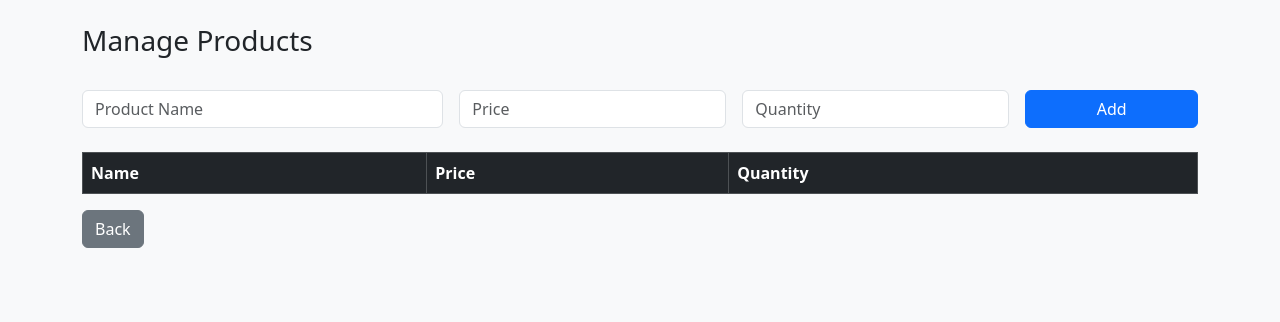
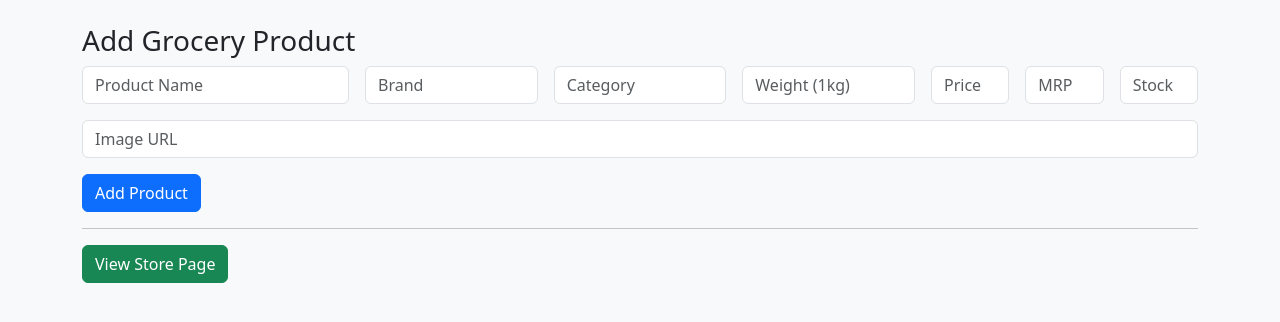
Before and after one commit to Mukesh2731/smart-grocery-system, a Flask app: page /products in a window 1280 px wide. Shown: the top 322 px of the page. Run offline with Flask 3, Linux system fonts and the light colour scheme; data comes from the database, SQL or seed files in the repository; data that the repository does not hold is empty.

Commit message:
Update products.html

```diff
--- a/templates/products.html
+++ b/templates/products.html
@@ -7,43 +7,42 @@
 <body class="bg-light">
 
 <div class="container mt-4">
-    <h3>Manage Products</h3>
+    <h3>Add Grocery Product</h3>
 
-    <form method="post" class="row g-3 mt-3">
-        <div class="col-md-4">
+    <form method="post" class="row g-3">
+        <div class="col-md-3">
             <input class="form-control" name="name" placeholder="Product Name" required>
         </div>
-        <div class="col-md-3">
-            <input class="form-control" name="price" placeholder="Price" required>
-        </div>
-        <div class="col-md-3">
-            <input class="form-control" name="qty" placeholder="Quantity" required>
+        <div class="col-md-2">
+            <input class="form-control" name="brand" placeholder="Brand">
         </div>
         <div class="col-md-2">
-            <button class="btn btn-primary w-100">Add</button>
+            <input class="form-control" name="category" placeholder="Category">
+        </div>
+        <div class="col-md-2">
+            <input class="form-control" name="weight" placeholder="Weight (1kg)">
+        </div>
+        <div class="col-md-1">
+            <input class="form-control" name="price" placeholder="Price">
+        </div>
+        <div class="col-md-1">
+            <input class="form-control" name="mrp" placeholder="MRP">
+        </div>
+        <div class="col-md-1">
+            <input class="form-control" name="qty" placeholder="Stock">
+        </div>
+
+        <div class="col-md-12">
+            <input class="form-control" name="image" placeholder="Image URL">
+        </div>
+
+        <div class="col-md-12">
+            <button class="btn btn-primary">Add Product</button>
         </div>
     </form>
 
-    <table class="table table-striped table-bordered mt-4">
-        <thead class="table-dark">
-            <tr>
-                <th>Name</th>
-                <th>Price</th>
-                <th>Quantity</th>
-            </tr>
-        </thead>
-        <tbody>
-            {% for p in products %}
-            <tr>
-                <td>{{ p.name }}</td>
-                <td>₹{{ p.price }}</td>
-                <td>{{ p.qty }}</td>
-            </tr>
-            {% endfor %}
-        </tbody>
-    </table>
-
-    <a href="/dashboard" class="btn btn-secondary">Back</a>
+    <hr>
+    <a href="/store" class="btn btn-success">View Store Page</a>
 </div>
 
 </body>
```
